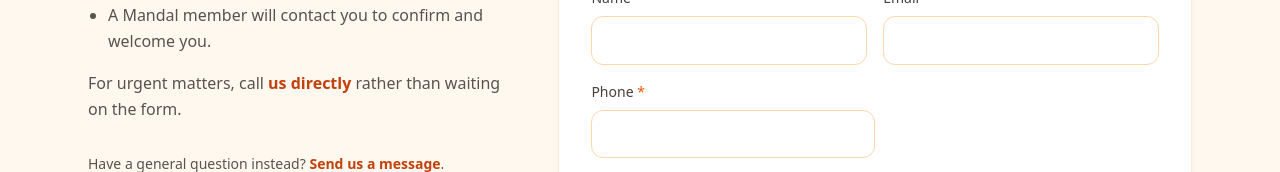
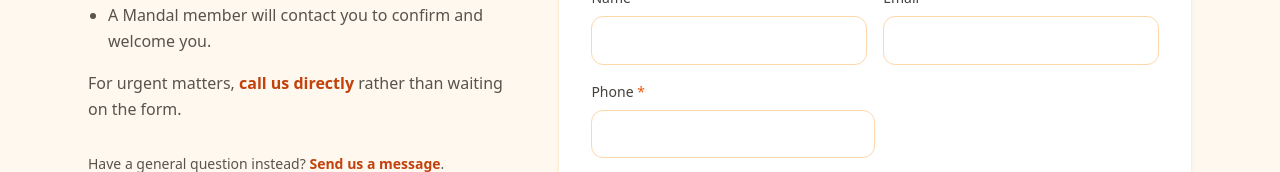
Before and after one commit to NBT-Labs/MMBM-Frontend, a Next.js app: page /member-request in a window 1280 px wide. Shown: the part 585-757 px from the top of the page. Built offline with nearby package versions, Linux system fonts and the light colour scheme; no server answers.

Commit message:
fix: call us tel link

```diff
--- a/src/app/member-request/page.tsx
+++ b/src/app/member-request/page.tsx
@@ -36,12 +36,17 @@ export default async function MemberRequestPage() {
               className="mt-3 text-stone-600 [&_li]:mb-2 [&_ul]:list-disc [&_ul]:pl-5"
             />
             <p className="mt-4 text-stone-600">
-              For urgent matters, call{" "}
+              For urgent matters,{" "}
               {config?.contact_phone ? (
-                <span className="font-semibold text-maroon-800">{config.contact_phone}</span>
+                <a
+                  href={`tel:${config.contact_phone.replace(/[^\d+]/g, "")}`}
+                  className="font-semibold text-saffron-700 hover:underline"
+                >
+                  call us directly
+                </a>
               ) : (
                 <Link href="/contact" className="font-semibold text-saffron-700 hover:underline">
-                  us directly
+                  call us directly
                 </Link>
               )}{" "}
               rather than waiting on the form.
```
